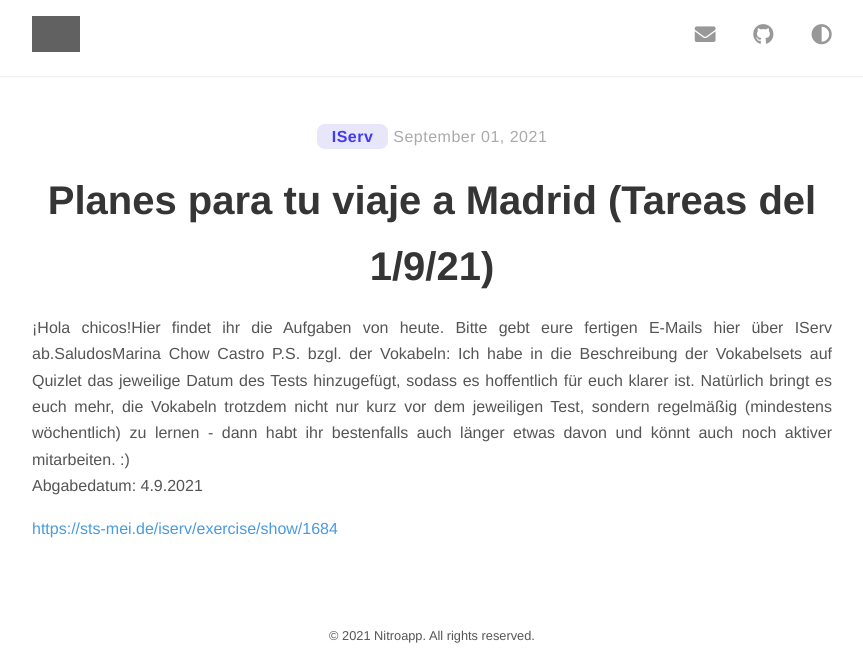
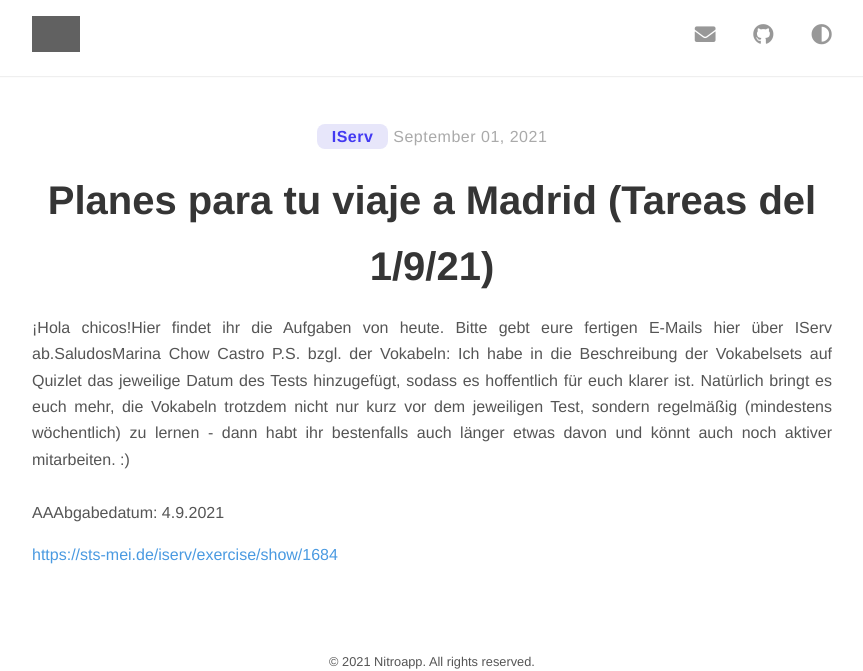
Before and after one commit to cns-nitroapp/blog, a Jekyll site: the page built from _posts/2021-9-1-1684.md, in a window 1280 px wide, cut to the strip 0-671 px from the top of the page. Shown: the whole strip, without its empty margins (208-1071 px from the left). Built offline with Jekyll 4.4.1, drawn with Linux system fonts in a browser that asks for light colours; nearby versions of some CDN libraries; grey boxes are pictures that could not be loaded.

Commit message:
committing files

```diff
--- a/_posts/2021-9-1-1684.md
+++ b/_posts/2021-9-1-1684.md
@@ -6,4 +6,4 @@ start-date: "2021-9-1"
 end-date: "2021-9-4"
 link: "https://sts-mei.de/iserv/exercise/show/1684"
 ---
-¡Hola chicos!Hier findet ihr die Aufgaben von heute. Bitte gebt eure fertigen E-Mails hier über IServ ab.SaludosMarina Chow Castro P.S. bzgl. der Vokabeln: Ich habe in die Beschreibung der Vokabelsets auf Quizlet das jeweilige Datum des Tests hinzugefügt, sodass es hoffentlich für euch klarer ist. Natürlich bringt es euch mehr, die Vokabeln trotzdem nicht nur kurz vor dem jeweiligen Test, sondern regelmäßig (mindestens wöchentlich) zu lernen - dann habt ihr bestenfalls auch länger etwas davon und könnt auch noch aktiver mitarbeiten. :)<br>Abgabedatum: 4.9.2021
+¡Hola chicos!Hier findet ihr die Aufgaben von heute. Bitte gebt eure fertigen E-Mails hier über IServ ab.SaludosMarina Chow Castro P.S. bzgl. der Vokabeln: Ich habe in die Beschreibung der Vokabelsets auf Quizlet das jeweilige Datum des Tests hinzugefügt, sodass es hoffentlich für euch klarer ist. Natürlich bringt es euch mehr, die Vokabeln trotzdem nicht nur kurz vor dem jeweiligen Test, sondern regelmäßig (mindestens wöchentlich) zu lernen - dann habt ihr bestenfalls auch länger etwas davon und könnt auch noch aktiver mitarbeiten. :)<br><br>AAAbgabedatum: 4.9.2021
```
